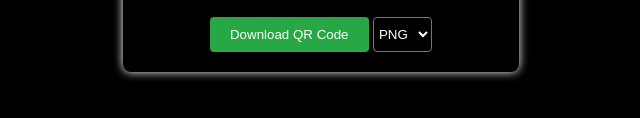
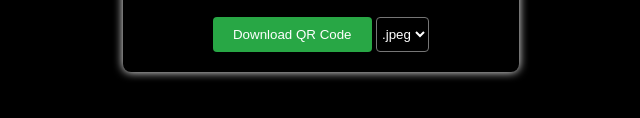
Before and after one commit to debghs/qr-code-gen, a plain HTML site: page index.html in a window 1280 px wide. Shown: the part 598-716 px from the top of the page, 319-959 px from the left. Drawn offline with Linux system fonts and the light colour scheme.

Commit message:
Update index.html

```diff
--- a/index.html
+++ b/index.html
@@ -15,9 +15,9 @@
         </div>
         <button id="downloadButton" class="download-button">Download QR Code</button>
         <select id="fileFormat" class="file-format">
-            <option value="png">PNG</option>
-            <option value="jpeg">JPEG</option>
-            <option value="svg">SVG</option>
+            <option value="jpeg">.jpeg</option>
+            <option value="png">.png</option>
+            <option value="svg">.svg</option>
         </select>
     </div>
     <!-- Include qrcode.js library from CDN -->
```
